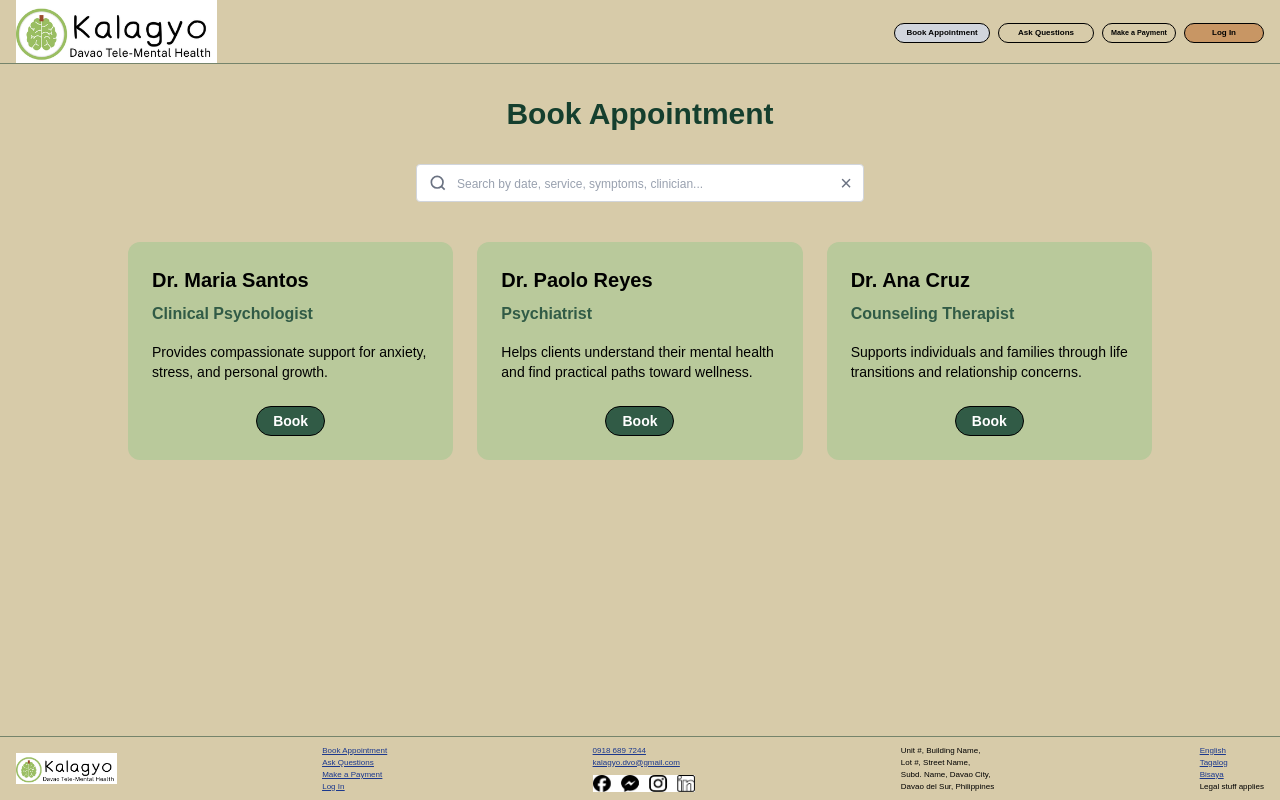
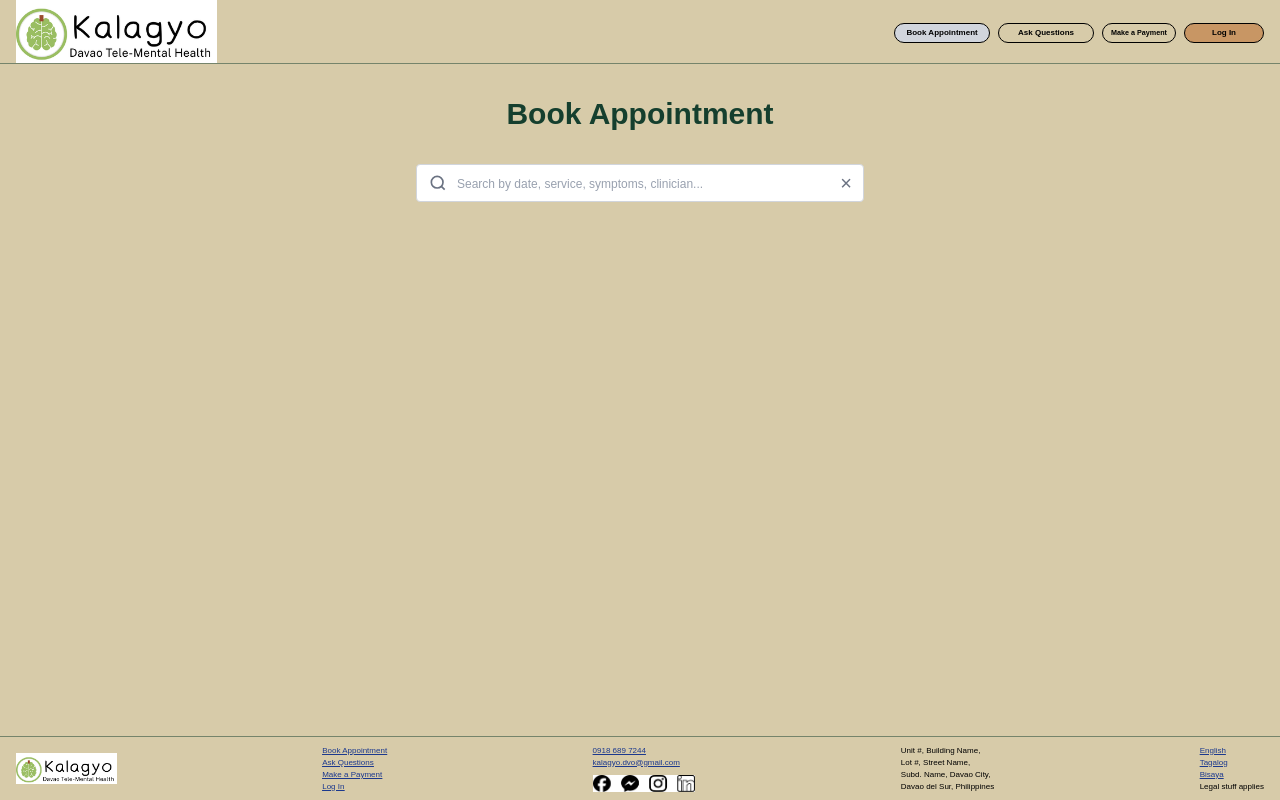
Before and after one commit to aljosanpedro/MSIT-PBD-Project2, a Next.js app in the folder msit-pbd-project2/: page /book-appointment in a window 1280 px wide. Built offline with nearby package versions, Linux system fonts and the light colour scheme.

Commit message:
Refactor Book Appointment page to dynamically display clinician cards based on search input

```diff
--- a/msit-pbd-project2/app/book-appointment/page.tsx
+++ b/msit-pbd-project2/app/book-appointment/page.tsx
@@ -5,8 +5,51 @@ import Footer from "@/components/Footer";
 import Link from "next/link";
 import { useState } from "react";
 
+const clinicians = [
+  {
+    name: "Dr. Maria Santos",
+    specialty: "Clinical Psychologist",
+    description:
+      "Provides compassionate support for anxiety, stress, and personal growth.",
+  },
+  {
+    name: "Dr. Paolo Reyes",
+    specialty: "Psychiatrist",
+    description:
+      "Helps clients understand their mental health and find practical paths toward wellness.",
+  },
+  {
+    name: "Dr. Ana Cruz",
+    specialty: "Counseling Therapist",
+    description:
+      "Supports individuals and families through life transitions and relationship concerns.",
+  },
+  {
+    name: "Dr. Elena Garcia",
+    specialty: "Behavioral Therapist",
+    description:
+      "Works with clients on healthy routines, coping strategies, and emotional resilience.",
+  },
+  {
+    name: "Dr. Miguel Lim",
+    specialty: "Clinical Counselor",
+    description:
+      "Offers a supportive space for self-discovery, adjustment, and personal development.",
+  },
+  {
+    name: "Dr. Sofia Villanueva",
+    specialty: "Family Therapist",
+    description:
+      "Helps families strengthen communication and navigate challenging experiences together.",
+  },
+];
+
 export default function BookAppointment() {
   const [search, setSearch] = useState("");
+  const visibleClinicians =
+    search.length === 0
+      ? 0
+      : Math.min(clinicians.length, 1 + Math.floor((search.length - 1) / 3));
 
   return (
     <main className="flex min-h-screen w-full flex-col bg-[rgb(215_203_169)]">
@@ -44,16 +87,18 @@ export default function BookAppointment() {
               ×
             </button>
           </div>
+          {visibleClinicians > 0 && (
             <div className="mt-10 grid w-full max-w-5xl gap-6 md:grid-cols-3">
-            <article className="flex flex-col rounded-xl bg-[#b9c99b] p-6 text-black">
-              <h2 className="text-xl font-semibold">Dr. Maria Santos</h2>
+              {clinicians.slice(0, visibleClinicians).map((clinician) => (
+                <article
+                  key={clinician.name}
+                  className="flex flex-col rounded-xl bg-[#b9c99b] p-6 text-black"
+                >
+                  <h2 className="text-xl font-semibold">{clinician.name}</h2>
                   <p className="mt-2 font-semibold text-[#315b46]">
-                Clinical Psychologist
+                    {clinician.specialty}
                   </p>
-              <p className="mt-4 text-sm">
-                Provides compassionate support for anxiety, stress, and
-                personal growth.
-              </p>
+                  <p className="mt-4 text-sm">{clinician.description}</p>
                   <div className="mt-auto pt-6">
                     <Link
                       href="/appointment-calendar"
@@ -63,43 +108,9 @@ export default function BookAppointment() {
                     </Link>
                   </div>
                 </article>
-            <article className="flex flex-col rounded-xl bg-[#b9c99b] p-6 text-black">
-              <h2 className="text-xl font-semibold">Dr. Paolo Reyes</h2>
-              <p className="mt-2 font-semibold text-[#315b46]">
-                Psychiatrist
-              </p>
-              <p className="mt-4 text-sm">
-                Helps clients understand their mental health and find
-                practical paths toward wellness.
-              </p>
-              <div className="mt-auto pt-6">
-                <Link
-                  href="/appointment-calendar"
-                  className="mx-auto flex w-fit items-center justify-center rounded-full border border-black bg-[#315b46] px-4 py-1 text-sm font-semibold text-white transition-transform duration-100 active:translate-y-0.5"
-                >
-                  Book
-                </Link>
+              ))}
             </div>
-            </article>
-            <article className="flex flex-col rounded-xl bg-[#b9c99b] p-6 text-black">
-              <h2 className="text-xl font-semibold">Dr. Ana Cruz</h2>
-              <p className="mt-2 font-semibold text-[#315b46]">
-                Counseling Therapist
-              </p>
-              <p className="mt-4 text-sm">
-                Supports individuals and families through life transitions and
-                relationship concerns.
-              </p>
-              <div className="mt-auto pt-6">
-                <Link
-                  href="/appointment-calendar"
-                  className="mx-auto flex w-fit items-center justify-center rounded-full border border-black bg-[#315b46] px-4 py-1 text-sm font-semibold text-white transition-transform duration-100 active:translate-y-0.5"
-                >
-                  Book
-                </Link>
-              </div>
-            </article>
-          </div>
+          )}
         </div>
       </div>
       <Footer />
```
Lines whose indentation alone changed are shown as unchanged.
